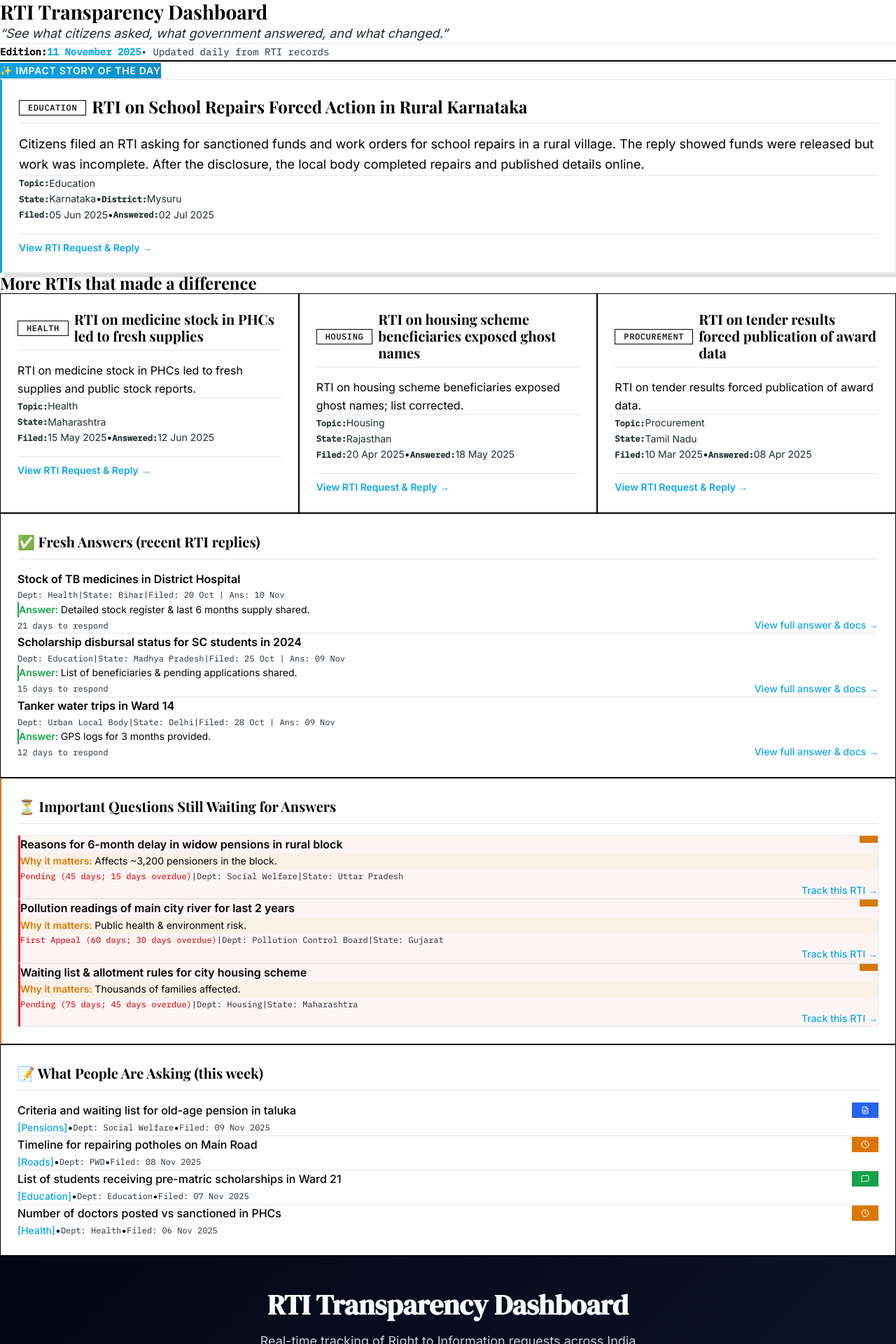
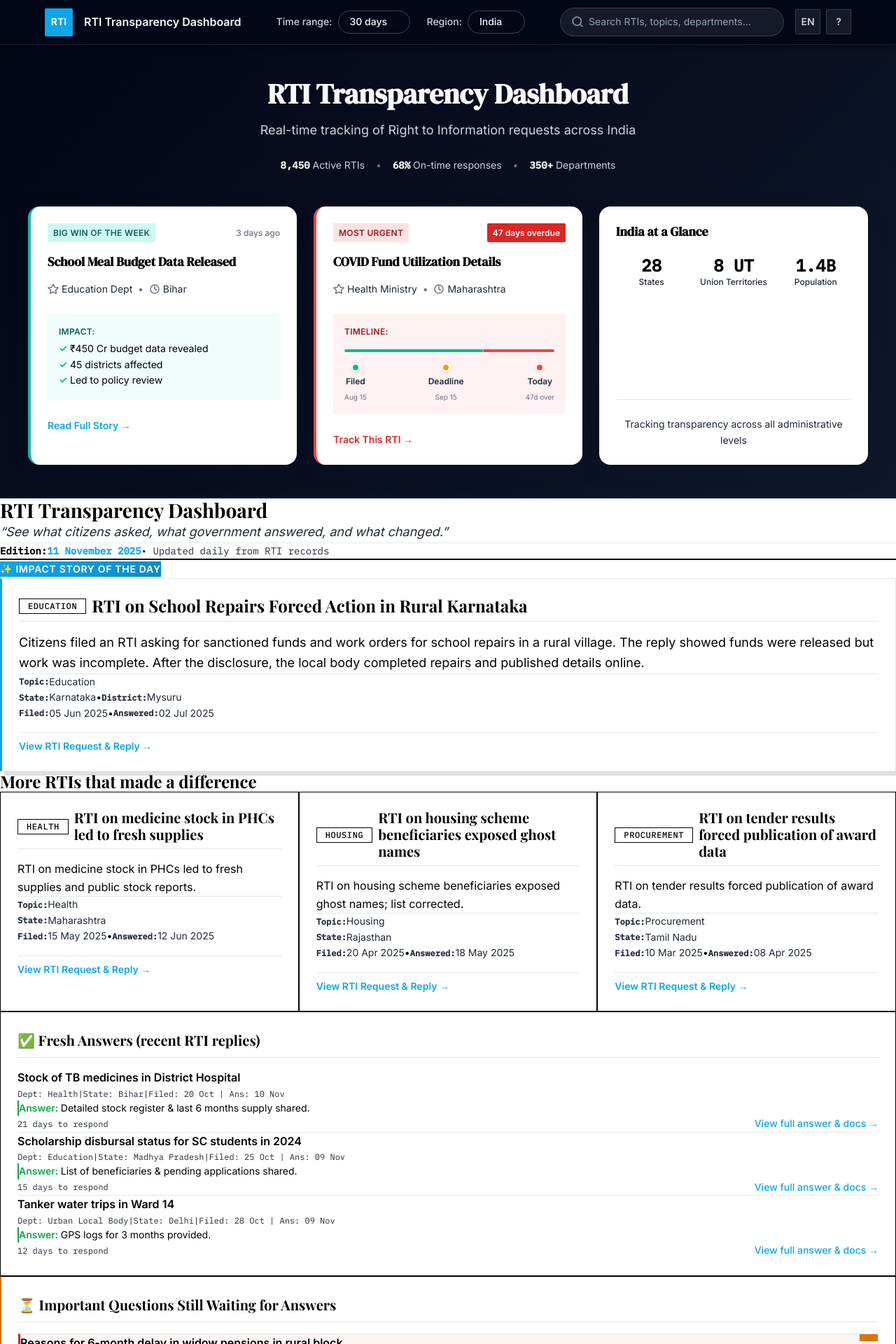
Before and after one commit to Yugantar-NGO/youRTI-UI, a Next.js app: page / in a window 1280 px wide. Shown: the top 1920 px of the page at 70% size. Built offline with nearby package versions, Linux system fonts and the light colour scheme.

Commit message:
fix(landing): remove data prop from HeroSection in RTIDashboardPage

```diff
--- a/src/components/features/landing/RTIDashboardPage.tsx
+++ b/src/components/features/landing/RTIDashboardPage.tsx
@@ -1,6 +1,7 @@
 import { LandingPageRepository } from '@/services/repositories/LandingPageRepository'
+import { TopNavigation } from './organisms/TopNavigation'
+import { HeroSection } from './organisms/HeroSection'
 import { DailyEditionSection } from './organisms/DailyEditionSection'
-import { HeroSection } from './organisms/HeroSection'
 import { MainContentSection } from './organisms/MainContentSection'
 import { FooterSection } from './organisms/FooterSection'
 import styles from './RTIDashboardPage.module.css'
@@ -10,6 +11,7 @@ import styles from './RTIDashboardPage.module.css'
  *
  * Top-level page component for the RTI Dashboard Landing Page.
  * Server component that fetches data and composes all sections.
+ * Layout per TODO spec with TopNavigation, HeroSection at top.
  *
  * @example
  * <RTIDashboardPage />
@@ -19,8 +21,9 @@ export async function RTIDashboardPage() {
 
   return (
     <div className={styles.page}>
+      <TopNavigation />
+      <HeroSection />
       <DailyEditionSection data={data.dailyEdition} />
-      <HeroSection data={data.hero} />
       <MainContentSection data={data.mainContent} />
       <FooterSection />
     </div>
```
